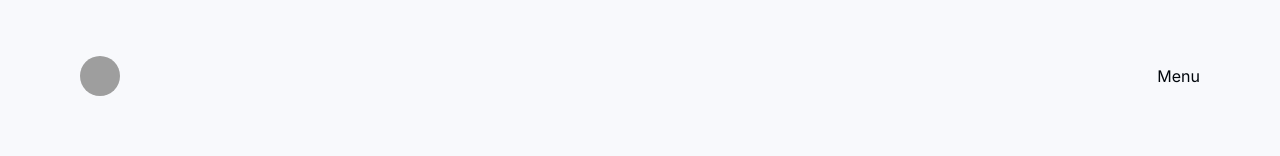
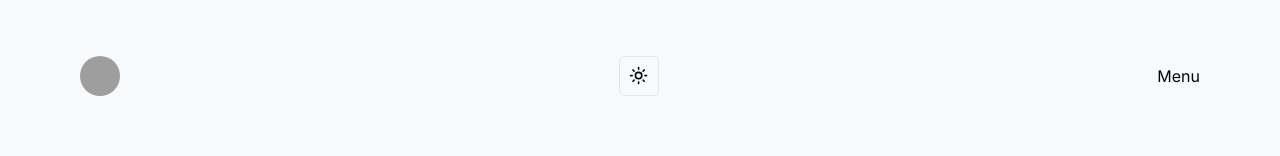
Before and after one commit to dwk601/next-portfolio, a Next.js app: page / in a window 1280 px wide. Shown: the top 156 px of the page. Built offline with nearby package versions, Linux system fonts and the light colour scheme; grey boxes are pictures that could not be loaded.

Commit message:
Add ModeToggle component to Navbar

```diff
--- a/src/app/layout.tsx
+++ b/src/app/layout.tsx
@@ -24,8 +24,8 @@
         <ThemeProvider
           attribute="class"
           defaultTheme="system"
-          enableSystem={true}
-          themes={["light", "dark", "system"]}
+          enableSystem
+          disableTransitionOnChange
         >
           <Navbar />
           {children}
--- a/src/components/navbar.tsx
+++ b/src/components/navbar.tsx
@@ -8,6 +8,7 @@
   DropdownMenuSeparator,
   DropdownMenuTrigger,
 } from "@/components/ui/dropdown-menu";
+import { ModeToggle } from "@/components/toggle";
 
 export default function Navbar() {
   return (
@@ -20,6 +21,7 @@
           </Avatar>
         </Link>
       </div>
+      <ModeToggle />
       <DropdownMenu>
         <DropdownMenuTrigger>Menu</DropdownMenuTrigger>
         <DropdownMenuContent>
--- /dev/null
+++ b/src/components/toggle.tsx
@@ -0,0 +1,42 @@
+"use client";
+
+import * as React from "react";
+import { Moon, Sun } from "lucide-react";
+import { useTheme } from "next-themes";
+
+import { Button } from "@/components/ui/button";
+import {
+  DropdownMenu,
+  DropdownMenuContent,
+  DropdownMenuItem,
+  DropdownMenuTrigger,
+} from "@/components/ui/dropdown-menu";
+
+export function ModeToggle() {
+  const { setTheme } = useTheme();
+
+  return (
+    <div className="relative m-0">
+      <DropdownMenu>
+        <DropdownMenuTrigger asChild>
+          <Button variant="outline" size="icon">
+            <Sun className="h-[1.2rem] w-[1.2rem] rotate-0 scale-100 transition-all dark:-rotate-90 dark:scale-0" />
+            <Moon className="absolute h-[1.2rem] w-[1.2rem] rotate-90 scale-0 transition-all dark:rotate-0 dark:scale-100" />
+            <span className="sr-only">Toggle theme</span>
+          </Button>
+        </DropdownMenuTrigger>
+        <DropdownMenuContent align="end">
+          <DropdownMenuItem onClick={() => setTheme("light")}>
+            Light
+          </DropdownMenuItem>
+          <DropdownMenuItem onClick={() => setTheme("dark")}>
+            Dark
+          </DropdownMenuItem>
+          <DropdownMenuItem onClick={() => setTheme("system")}>
+            System
+          </DropdownMenuItem>
+        </DropdownMenuContent>
+      </DropdownMenu>
+    </div>
+  );
+}
```
